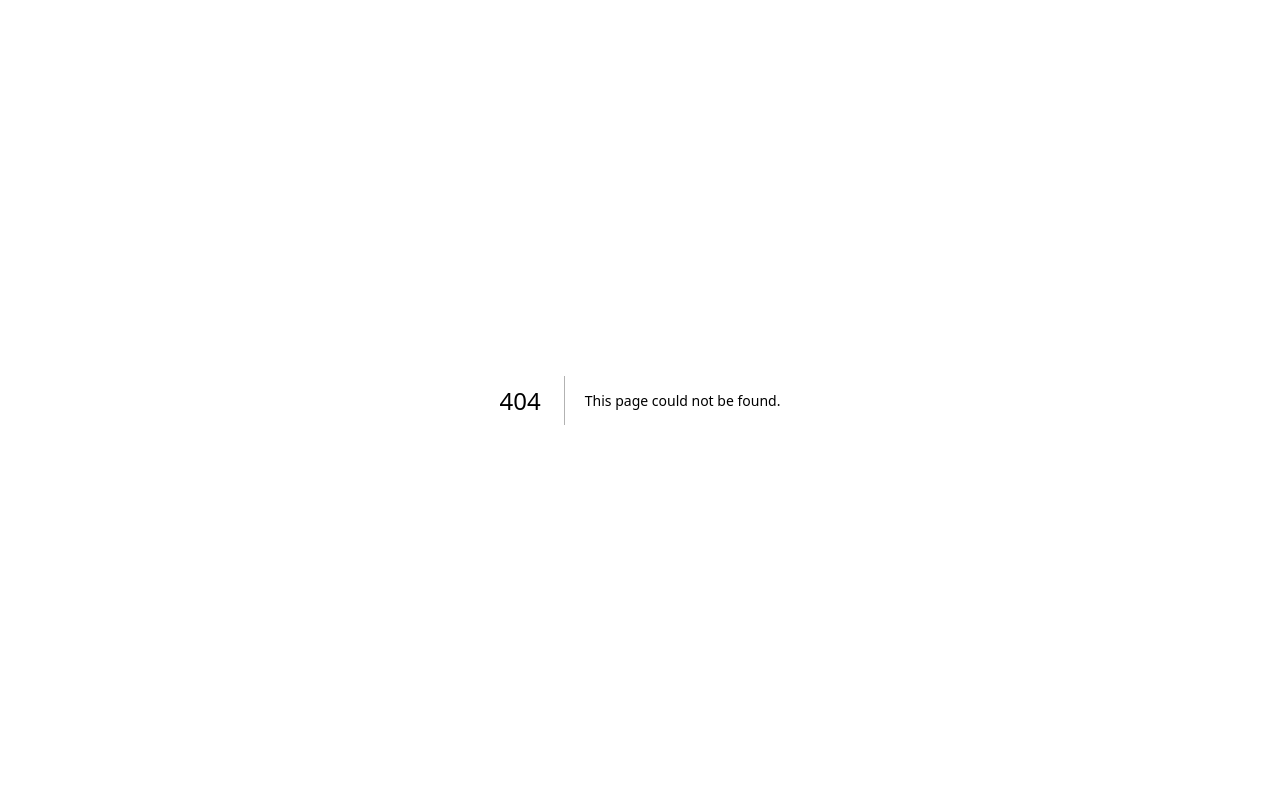
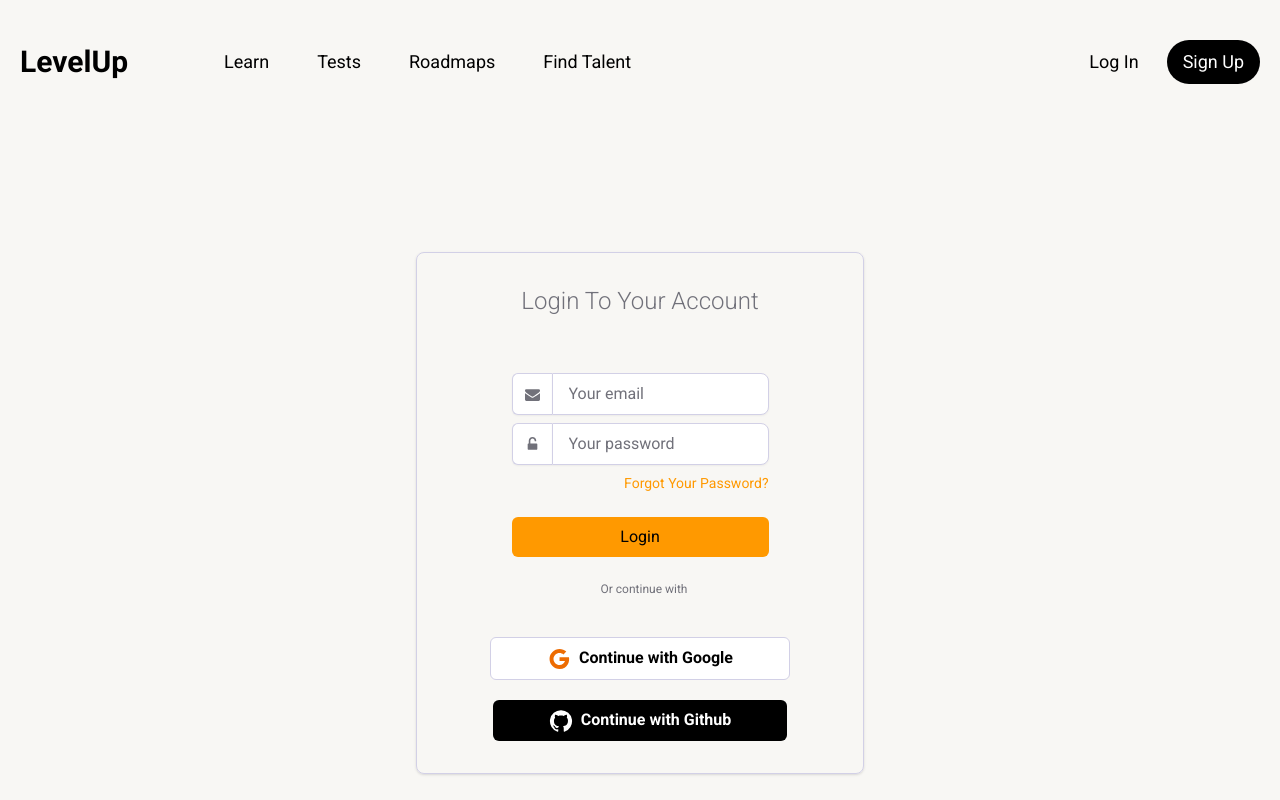
Before and after one commit to rishabhthakur11/levelup, a Next.js app: page /auth/login in a window 1280 px wide. Before the commit this address had no page. Shown: the top 800 px of the page. Built offline with nearby package versions, Linux system fonts and the light colour scheme.

Commit message:
made UI for the login page

```diff
--- /dev/null
+++ b/src/app/auth/login/page.js
@@ -0,0 +1,104 @@
+import Footer from "@/components/LandingpageComponents/Footer/Footer";
+import Navbar from "@/components/LandingpageComponents/NavBar/Navbar";
+import GithubSignIn from "@/components/SignInButtons/GithubSignIn";
+import GoogleSignIn from "@/components/SignInButtons/GoogleSignIn";
+import React from "react";
+
+function page() {
+  return (
+    <main className="bg-backgroundColor h-fit w-full">
+      <div className="max-w-7xl mx-auto">
+        <Navbar />
+      </div>
+      <div className="flex items-center justify-center my-32 px-4">
+        <div className="flex flex-col w-full max-w-md px-4 py-8 border border-divided rounded-lg shadow sm:px-6 md:px-8 items-center justify-center">
+          <div className="self-center mb-6 text-xl font-light text-textGray sm:text-2xl">
+            Login To Your Account
+          </div>
+          <div className="mt-8">
+            <form action="#" autoComplete="off">
+              <div className="flex flex-col mb-2">
+                <div className="flex relative">
+                  <span className="rounded-l-md inline-flex  items-center px-3 border-t bg-white border-l border-b  border-divided text-textGray shadow-sm text-sm">
+                    <svg
+                      width="15"
+                      height="15"
+                      fill="currentColor"
+                      viewBox="0 0 1792 1792"
+                      xmlns="http://www.w3.org/2000/svg"
+                    >
+                      <path d="M1792 710v794q0 66-47 113t-113 47h-1472q-66 0-113-47t-47-113v-794q44 49 101 87 362 246 497 345 57 42 92.5 65.5t94.5 48 110 24.5h2q51 0 110-24.5t94.5-48 92.5-65.5q170-123 498-345 57-39 100-87zm0-294q0 79-49 151t-122 123q-376 261-468 325-10 7-42.5 30.5t-54 38-52 32.5-57.5 27-50 9h-2q-23 0-50-9t-57.5-27-52-32.5-54-38-42.5-30.5q-91-64-262-182.5t-205-142.5q-62-42-117-115.5t-55-136.5q0-78 41.5-130t118.5-52h1472q65 0 112.5 47t47.5 113z"></path>
+                    </svg>
+                  </span>
+                  <input
+                    type="text"
+                    id="sign-in-email"
+                    className=" rounded-r-lg flex-1 appearance-none border border-divided w-full py-2 px-4 bg-white text-textGray placeholder-textGray shadow-sm text-base focus:outline-none"
+                    placeholder="Your email"
+                  />
+                </div>
+              </div>
+              <div className="flex flex-col mb-6">
+                <div className="flex relative">
+                  <span className="rounded-l-md inline-flex  items-center px-3 border-t bg-white border-l border-b  border-divided text-textGray shadow-sm text-sm">
+                    <svg
+                      width="15"
+                      height="15"
+                      fill="currentColor"
+                      viewBox="0 0 1792 1792"
+                      xmlns="http://www.w3.org/2000/svg"
+                    >
+                      <path d="M1376 768q40 0 68 28t28 68v576q0 40-28 68t-68 28h-960q-40 0-68-28t-28-68v-576q0-40 28-68t68-28h32v-320q0-185 131.5-316.5t316.5-131.5 316.5 131.5 131.5 316.5q0 26-19 45t-45 19h-64q-26 0-45-19t-19-45q0-106-75-181t-181-75-181 75-75 181v320h736z"></path>
+                    </svg>
+                  </span>
+                  <input
+                    type="password"
+                    id="sign-in-email"
+                    className=" rounded-r-lg flex-1 appearance-none border border-divided w-full py-2 px-4 bg-white text-textGray placeholder-textGray shadow-sm text-base focus:outline-none"
+                    placeholder="Your password"
+                  />
+                </div>
+              </div>
+              <div className="flex items-center mb-6 -mt-4">
+                <div className="flex ml-auto">
+                  <a
+                    href="#"
+                    className="inline-flex text-xs font-normal text-btnOrange sm:text-sm"
+                  >
+                    Forgot Your Password?
+                  </a>
+                </div>
+              </div>
+              <div className="flex w-full justify-center">
+                <button
+                  type="submit"
+                  className="w-full py-2 px-16 rounded-md bg-btnOrange gap-x-2 items-center  text-center"
+                >
+                  Login
+                </button>
+              </div>
+            </form>
+          </div>
+          <div className="flex items-center justify-center mt-6">
+            <a
+              href="#"
+              target="_blank"
+              className="inline-flex items-center text-xs font-normal text-center text-textGray"
+            >
+              <span className="ml-2">Or continue with</span>
+            </a>
+          </div>
+          <div className="mt-10 gap-y-5 flex flex-col items-center justify-center">
+            <GoogleSignIn />
+            <GithubSignIn />
+          </div>
+        </div>
+      </div>
+      <div>
+        <Footer />
+      </div>
+    </main>
+  );
+}
+
+export default page;
--- a/src/components/LandingpageComponents/NavBar/Navbar.js
+++ b/src/components/LandingpageComponents/NavBar/Navbar.js
@@ -3,6 +3,7 @@ import React, { useState } from "react";
 import MenuIcon from "@mui/icons-material/Menu";
 import CloseIcon from "@mui/icons-material/Close";
 import { SideBar } from "./SideBar";
+import Link from "next/link";
 
 function Navbar() {
   const [sideBar, setSideBar] = useState(false);
@@ -26,7 +27,10 @@ function Navbar() {
       {/* rightSide */}
       <div>
         <div className="hidden lg:flex gap-x-7 text-lg text-black font-normal items-center">
-          <p>Log In</p>
+          <Link href="/auth/login">
+          <p className="hover:font-semibold cursor-pointer">Log In</p>
+          </Link>
+
           <button className="bg-black text-white px-4 py-2 rounded-full">
             Sign Up
           </button>
```
